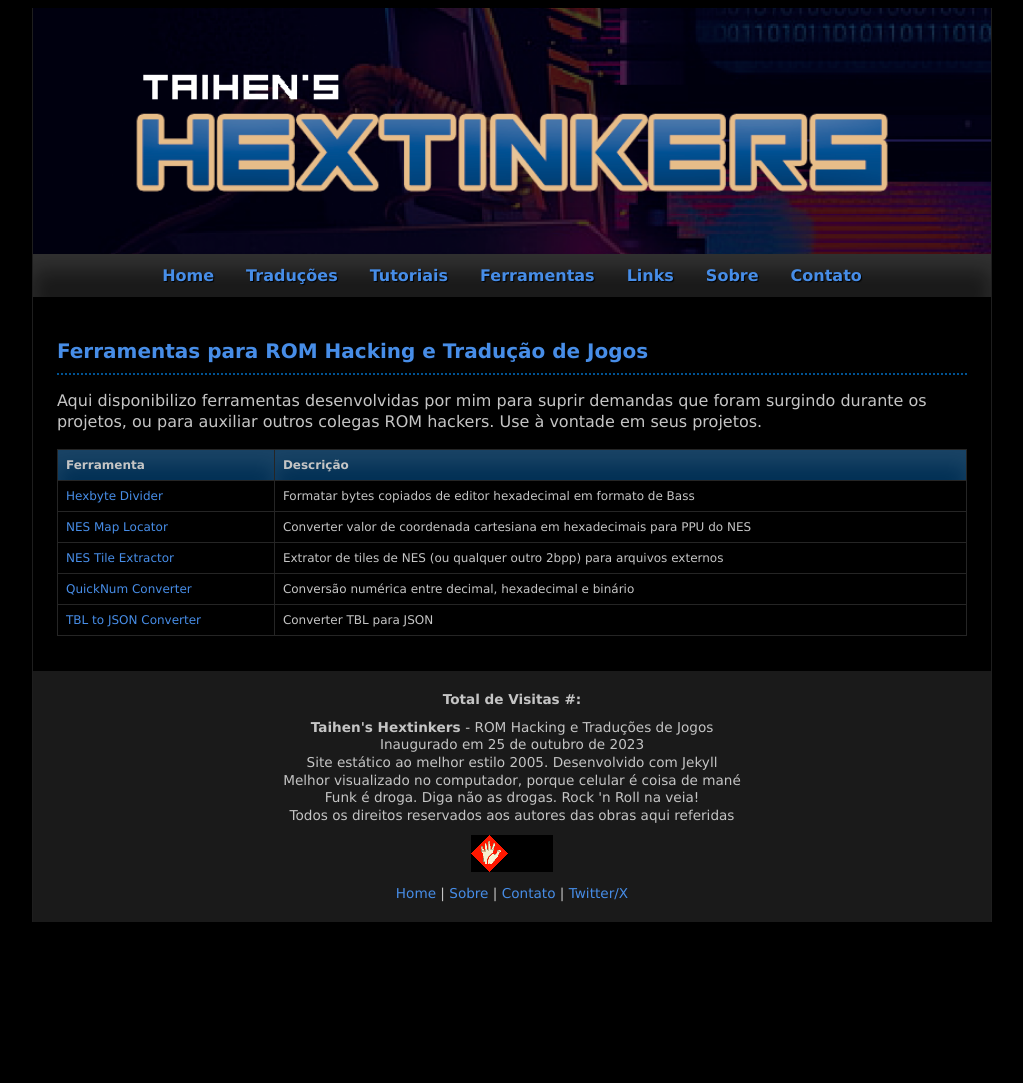
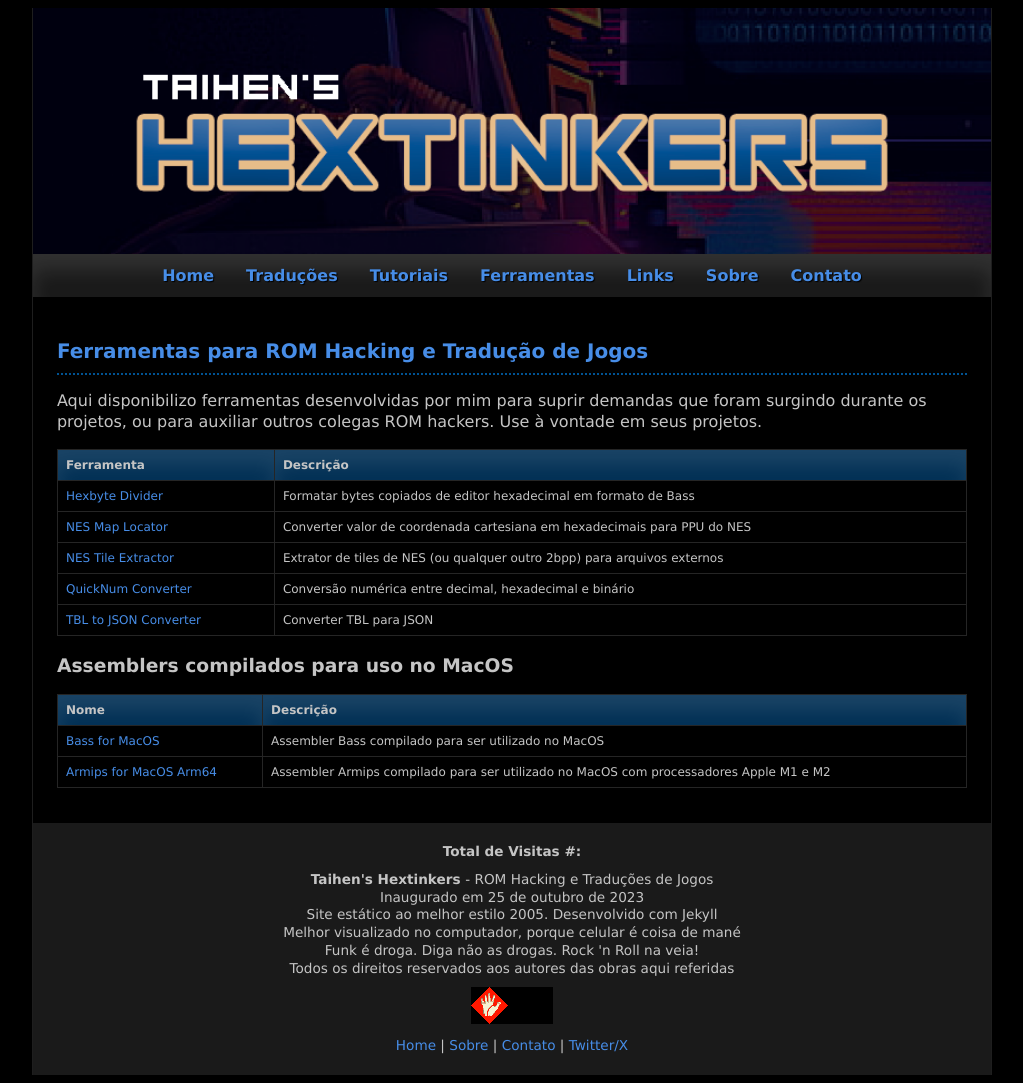
Before and after one commit to taihendarou/hextinkers, a Jekyll site: the page built from ferramentas.md, in a window 1280 px wide. Shown: the whole page, without its empty margins (128-1151 px from the left). Built offline with Jekyll 4.4.1, drawn with Linux system fonts in a browser that asks for light colours; before the commit the page ends 930 px from its top, so only the background shows below that.

Commit message:
Site update

```diff
--- a/ferramentas.md
+++ b/ferramentas.md
@@ -19,3 +19,21 @@ Aqui disponibilizo ferramentas desenvolvidas por mim para suprir demandas que fo
 	</tr>
 	{% endfor %}
 </table>
+
+### Assemblers compilados para uso no MacOS
+
+<table class="tabela">
+      <tbody><tr>
+        <th>Nome</th>
+        <th>Descrição</th>
+      </tr>
+      <tr>
+        <td><a href="https://mega.nz/file/NvFx2KDR#WnrjyzFsgHwvu-ZLntAEDEAdqX2tpnC8aTf4ApHKnDY" target="_blank">Bass for MacOS</a></td>
+        <td>Assembler Bass compilado para ser utilizado no MacOS</td>
+      </tr>
+      <tr>
+        <td><a href="https://mega.nz/file/tydgQABb#i-YtLuJeBUgeioiW0nk0SQLQsvS1Kp-nwLwcbmeCpJM" target="_blank">Armips for MacOS Arm64</a></td>
+        <td>Assembler Armips compilado para ser utilizado no MacOS com processadores Apple M1 e M2</td>
+      </tr>
+    </tbody>
+</table>
```
Also changed, not shown: 1 other file.
